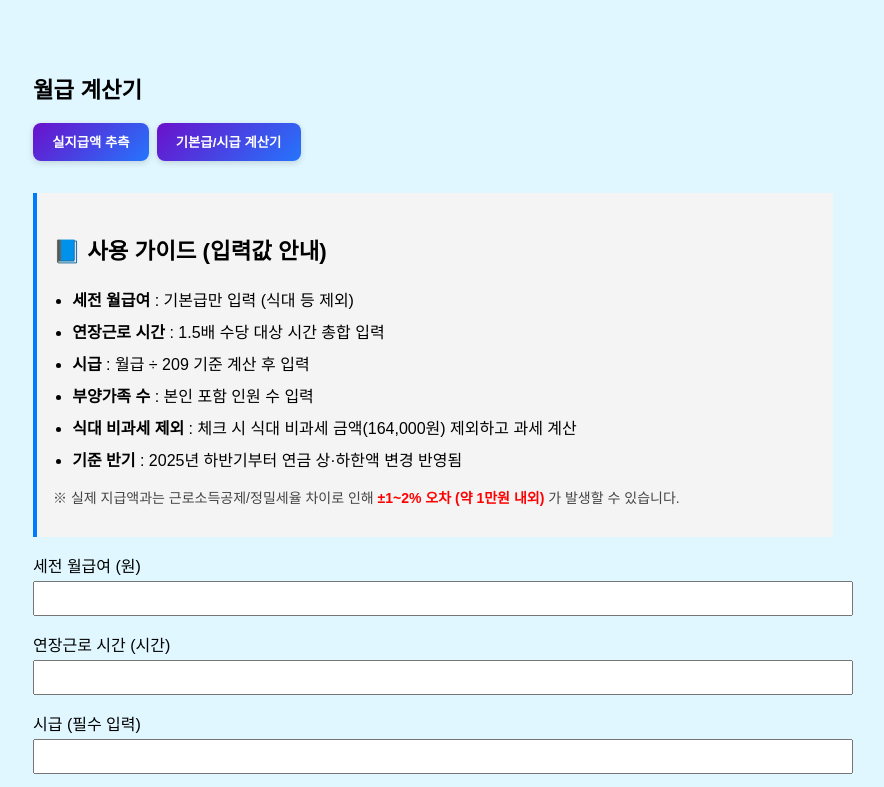
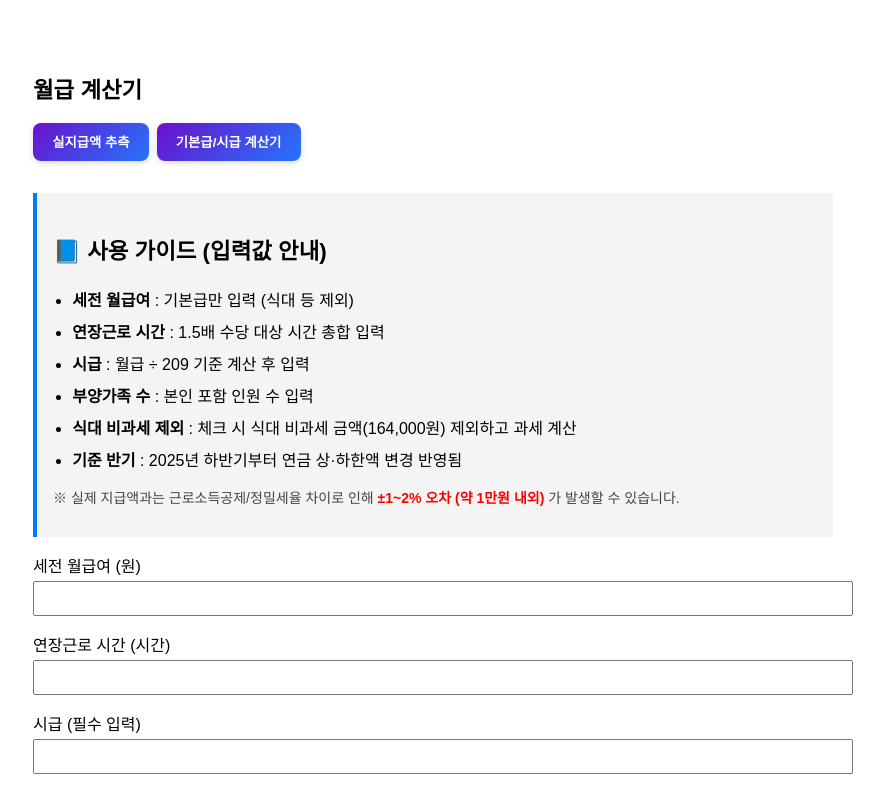
Before and after one commit to Radol-s/salary-calculator, a plain HTML site: page index.html in a window 1280 px wide. Shown: the top 787 px of the page, without its empty margins (207-1091 px from the left). Drawn offline with Linux system fonts and the light colour scheme.

Commit message:
Update index.html

```diff
--- a/index.html
+++ b/index.html
@@ -10,7 +10,6 @@
       max-width: 800px;
       margin: 2rem auto;
       padding: 1rem;
-      background-color: #e0f7ff;
     }
     h2, h3 { font-size: 1.4rem; margin-top: 1.5rem; }
     label { display: block; margin-top: 1rem; }
```
